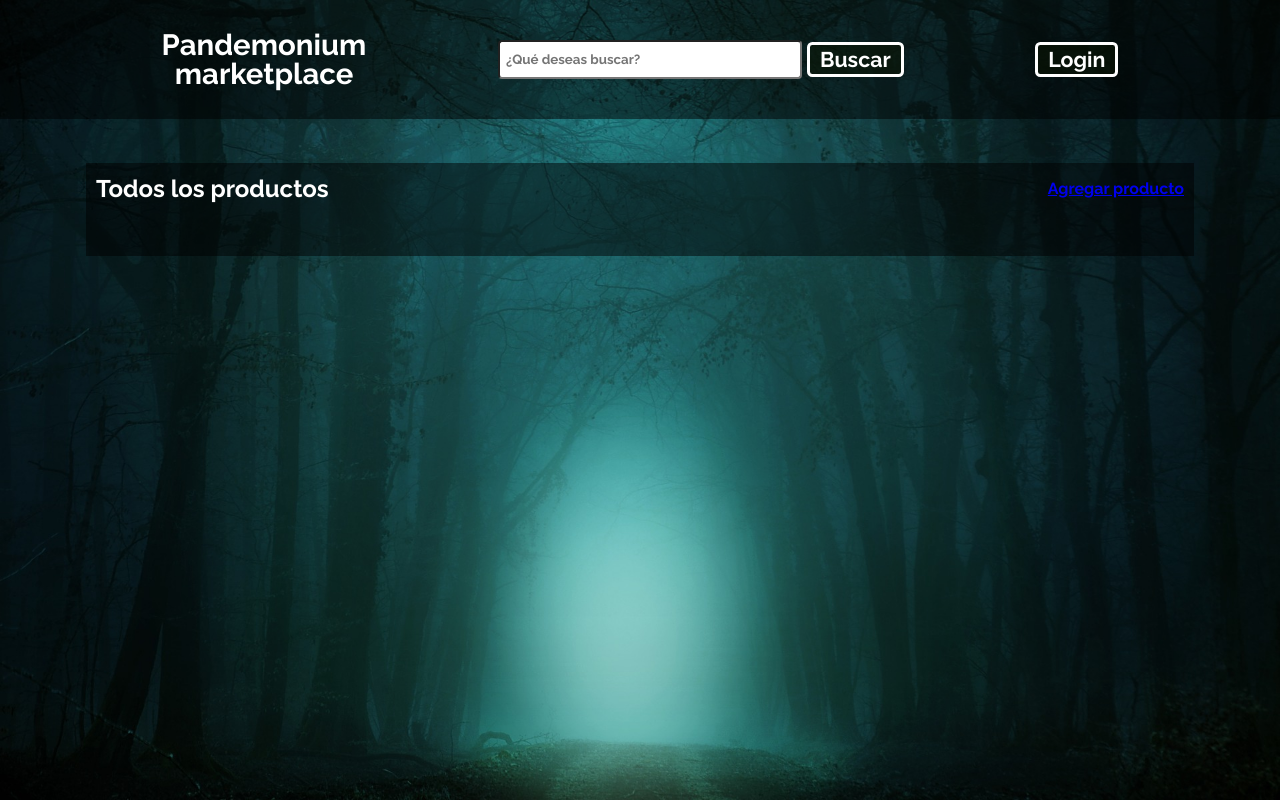
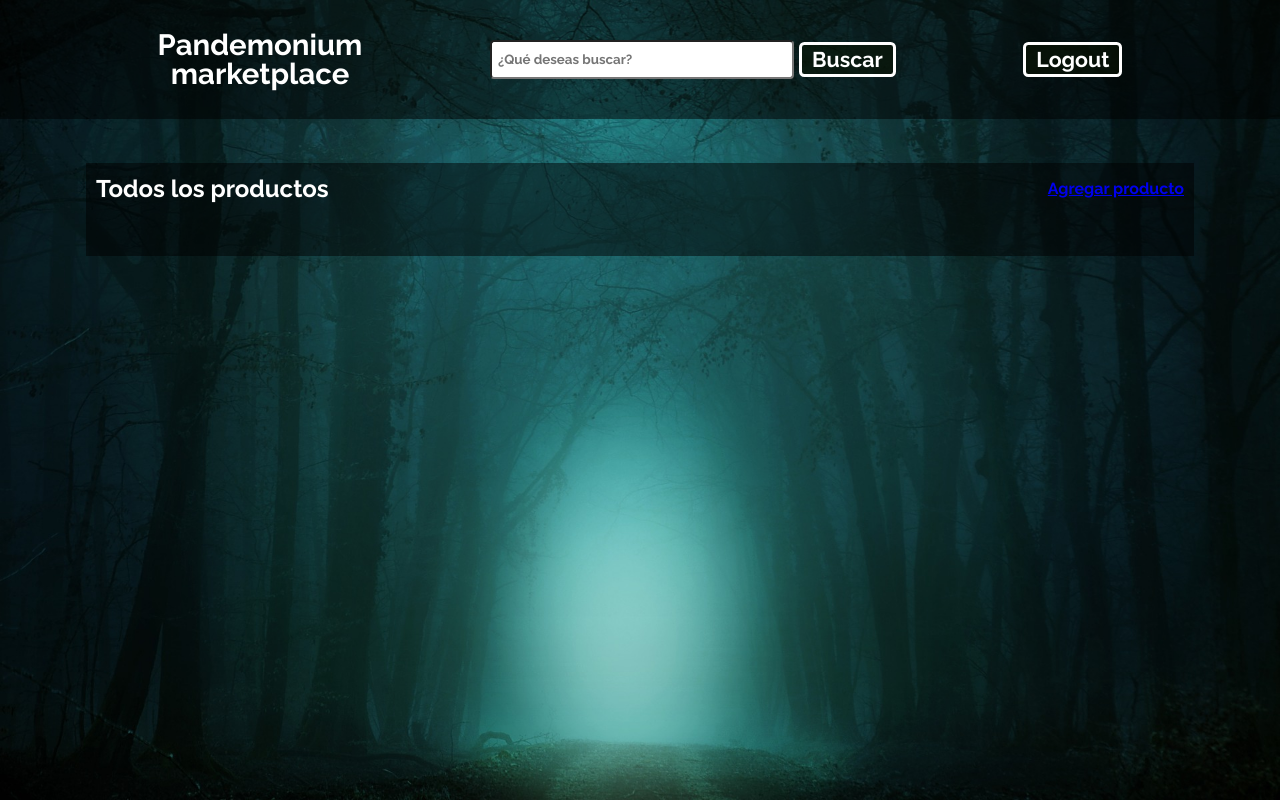
Before and after one commit to CapdeO/E-commerce_CRUD-JS, a website with bundled scripts: page screens/admin.html in a window 1280 px wide. Built offline with nearby package versions, Linux system fonts and the light colour scheme; no server answers.

Commit message:
Update admin.html

```diff
--- a/screens/admin.html
+++ b/screens/admin.html
@@ -20,8 +20,8 @@
 				Buscar
 			</button>
 		</div>
-		<a href="login.html"><button class="loginBtn">
-				Login
+		<a href="admin.html"><button class="loginBtn">
+				Logout
 		</button></a>
 	</header>
 	<section class="lineaProductos">
```
